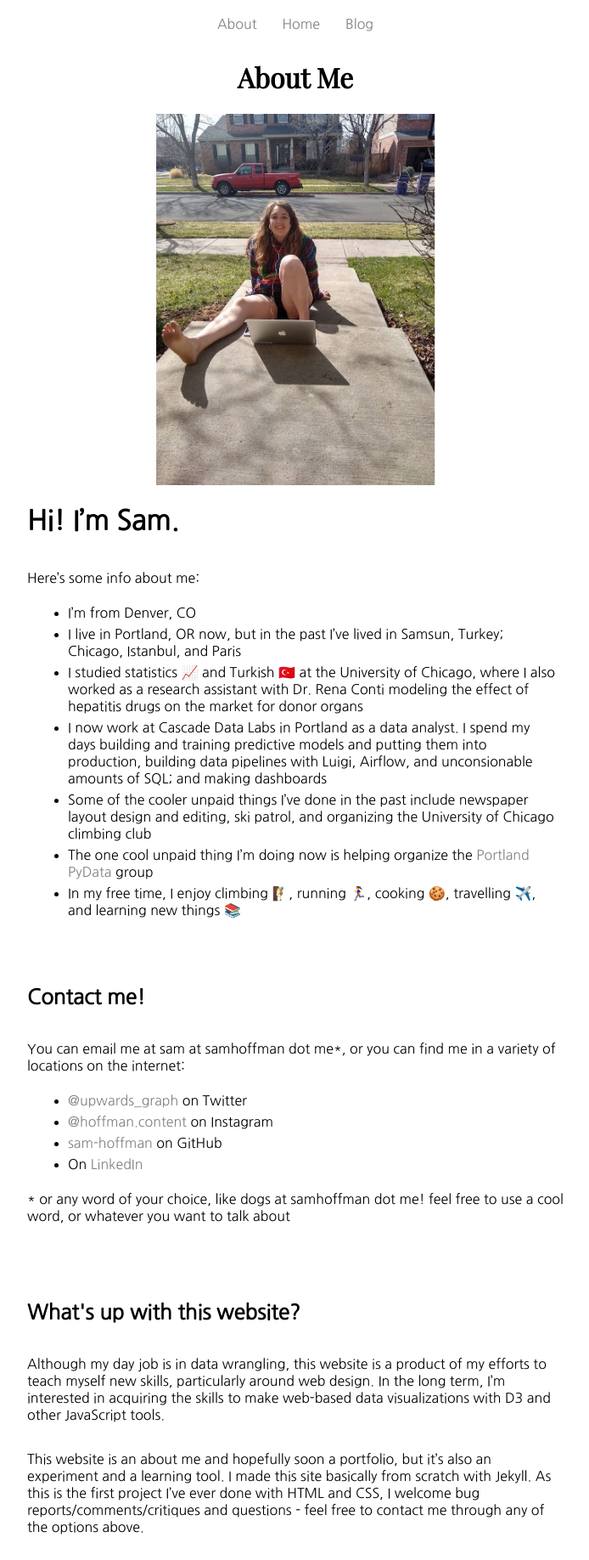
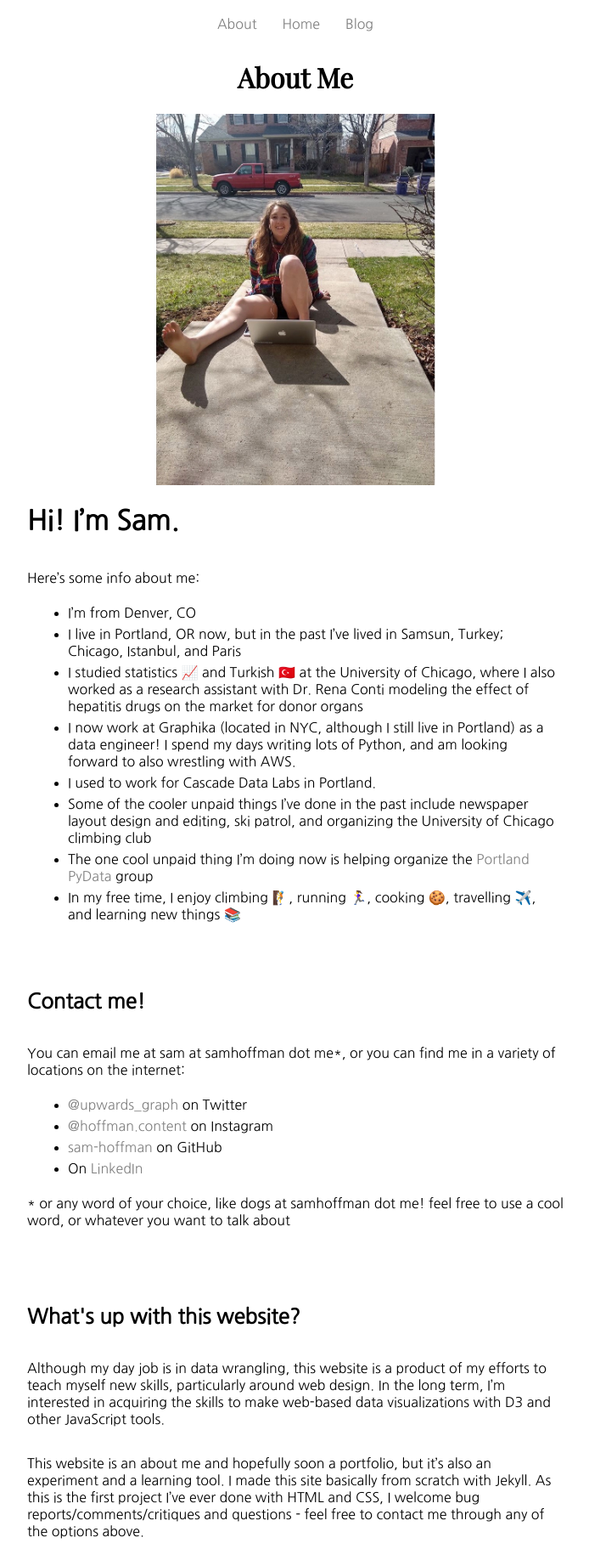
Before and after one commit to sam-hoffman/website, a Jekyll site: the page built from _pages/about.md, in a window 1280 px wide. Shown: the whole page at 85% size, without its empty margins (292-986 px from the left). Built offline with Jekyll 4.4.1, drawn with Linux system fonts in a browser that asks for light colours.

Commit message:
update job

```diff
--- a/_pages/about.md
+++ b/_pages/about.md
@@ -14,7 +14,8 @@ Here's some info about me:
  * I'm from Denver, CO
  * I live in Portland, OR now, but in the past I've lived in Samsun, Turkey; Chicago, Istanbul, and Paris
  * I studied statistics 📈 and Turkish 🇹🇷 at the University of Chicago, where I also worked as a research assistant with Dr. Rena Conti modeling the effect of hepatitis drugs on the market for donor organs
- * I now work at Cascade Data Labs in Portland as a data analyst. I spend my days building and training predictive models and putting them into production, building data pipelines with Luigi, Airflow, and unconsionable amounts of SQL; and making dashboards
+ * I now work at Graphika (located in NYC, although I still live in Portland) as a data engineer! I spend my days writing lots of Python, and am looking forward to also wrestling with AWS.
+ * I used to work for Cascade Data Labs in Portland.
  * Some of the cooler unpaid things I've done in the past include newspaper layout design and editing, ski patrol, and organizing the University of Chicago climbing club
  * The one cool unpaid thing I'm doing now is helping organize the [Portland PyData](https://pdx.pydata.org) group
  * In my free time, I enjoy climbing 🧗, running 🏃‍♀️, cooking 🍪, travelling ✈️, and learning new things 📚
```
